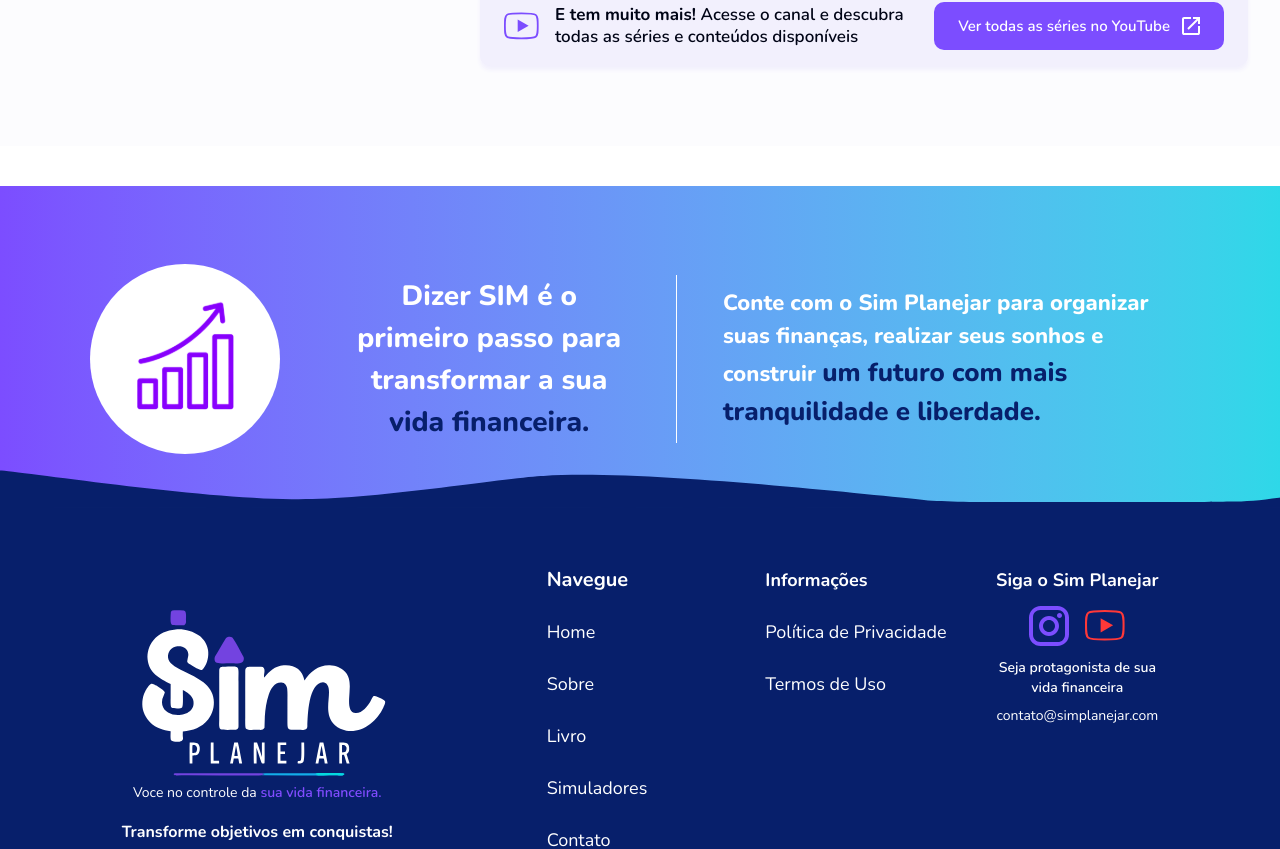
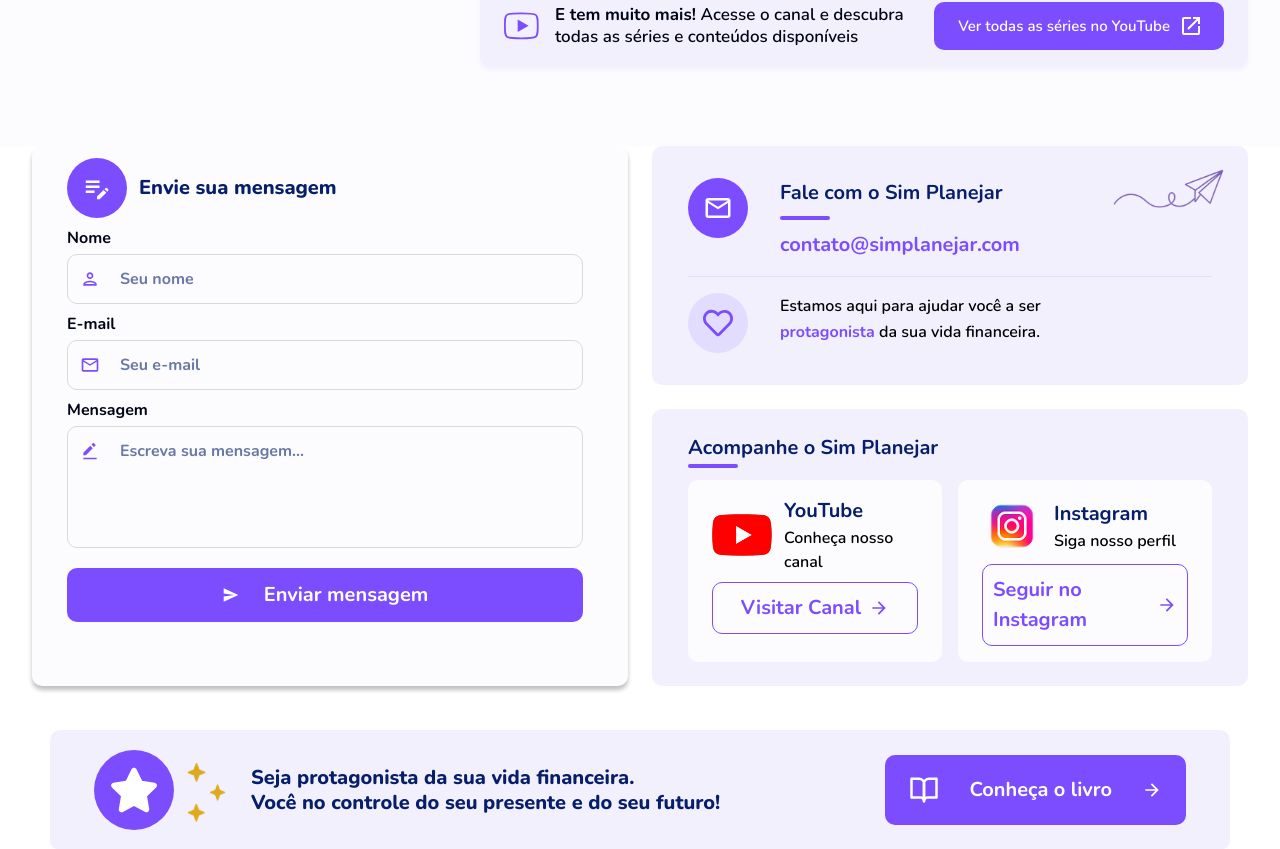
Before and after one commit to simplanejar/website-simplanejar, a Next.js app: page / in a window 1280 px wide. Shown: the part 6044-6893 px from the top of the page. Built offline with nearby package versions, Linux system fonts and the light colour scheme.

Commit message:
chore: make contact form work

```diff
--- a/app/page.tsx
+++ b/app/page.tsx
@@ -4,6 +4,7 @@ import { Videos } from "@/components/pages/home/videos";
 import Simulators from "@/components/pages/home/simulators";
 import Founder from "@/components/pages/home/founder";
 import { About } from "@/components/pages/home/about";
+import ContactBody from "@/components/pages/contact/ContactBody";
 
 export default function Home() {
   return (
@@ -14,6 +15,7 @@ export default function Home() {
       <Founder/>
       <Simulators></Simulators>
       <Videos></Videos>
+      <ContactBody />
     </>
   );
 }
--- a/components/pages/contact/ContactBody.tsx
+++ b/components/pages/contact/ContactBody.tsx
@@ -14,6 +14,11 @@ import { IoMdSend, IoMdArrowForward } from "react-icons/io";
 import { FaRegHeart } from "react-icons/fa";
 import { FaStar } from "react-icons/fa6";
 import { FiBookOpen } from "react-icons/fi";
+
+{/*Form*/}
+import { enviarEmail } from "@/src/lib/email";
+
+
 
 
 interface FormField {
@@ -212,53 +217,18 @@ function FormCard({ data }: { data: ContactBodyData["form"] }) {
     const TitleIcon = data.title.icon;
     const SendIcon = data.send.icon;
 
-    const notifySuccess = () => toast.success(data.notify.success, {
-        position: "bottom-right",
-        autoClose: 3000,
-        hideProgressBar: true,
-        closeOnClick: false,
-        pauseOnHover: false,
-        draggable: false,
-        progress: undefined,
-        theme: "light",
-        transition: Zoom,
-    });
-
-    const notifyError = () => toast.error(data.notify.error, {
-        position: "bottom-right",
-        autoClose: 3000,
-        hideProgressBar: true,
-        closeOnClick: false,
-        pauseOnHover: false,
-        draggable: false,
-        progress: undefined,
-        theme: "light",
-        transition: Zoom,
-    });
-
     const form = useRef<HTMLFormElement>(null);
 
-    const sendEmail = (e: SubmitEvent<HTMLFormElement>) => {
-        e.preventDefault();
-
+    const sendEmail = (e: React.SubmitEvent<HTMLFormElement>) => {e.preventDefault();
         if (!form.current) return;
 
-        emailjs
-        .sendForm(process.env.NEXT_PUBLIC_SERVICE_ID!, process.env.NEXT_PUBLIC_TEMPLATE_ID!, form.current, {
-            publicKey: process.env.NEXT_PUBLIC_PUBLIC_KEY!,
-        })
-        .then(
-            () => {
-                console.log('SUCCESS!');
-                form.current && form.current.reset();
-                notifySuccess();
-            },
-            (error: EmailJSResponseStatus) => {
-                console.log('FAILED...', error.text);
-                notifyError();
-            },
-        );
-    };
+        enviarEmail({
+            tipo: "contato",
+            subject: "Novo contato - Sim Planejar",
+            form: form.current,
+            mensagens: data.notify,
+        });
+};
 
 
     return (
--- /dev/null
+++ b/src/lib/email.ts
@@ -0,0 +1,73 @@
+// src/lib/email.ts
+import emailjs, { EmailJSResponseStatus } from "@emailjs/browser";
+import { toast, Zoom } from "react-toastify";
+
+const toastOptions = {
+  position: "bottom-right" as const,
+  autoClose: 3000,
+  hideProgressBar: true,
+  closeOnClick: false,
+  pauseOnHover: false,
+  draggable: false,
+  theme: "light" as const,
+  transition: Zoom,
+};
+
+// 1. Um builder por formulário
+const builders = {
+  contato: (dados: FormData) => `
+    <h2>Novo contato</h2>
+    <p><strong>Nome:</strong> ${dados.get("name")}</p>
+    <p><strong>Email:</strong> ${dados.get("email")}</p>
+    <p><strong>Mensagem:</strong> ${dados.get("message")}</p>
+  `,
+  feedbackLivro: (dados: FormData) => `
+    <h2>Pedido de orçamento</h2>
+    <p><strong>Empresa:</strong> ${dados.get("empresa")}</p>
+    <p><strong>Escopo:</strong> ${dados.get("escopo")}</p>
+    <p><strong>Email:</strong> ${dados.get("email")}</p>
+  `,
+  simuladorSonhos: (dados: FormData) => `
+    <h2>Trabalhe conosco</h2>
+    <p><strong>Nome:</strong> ${dados.get("name")}</p>
+    <p><strong>Área de interesse:</strong> ${dados.get("area")}</p>
+  `,
+  simuladorAposentadoria: (dados: FormData) => `
+    <h2>Trabalhe conosco</h2>
+    <p><strong>Nome:</strong> ${dados.get("name")}</p>
+    <p><strong>Área de interesse:</strong> ${dados.get("area")}</p>
+  `,
+} satisfies Record<string, (dados: FormData) => string>;
+
+type FormType = keyof typeof builders;
+
+// 2. Uma única função de envio, usada por todos
+interface EnviarEmailParams {
+  tipo: FormType;
+  subject: string;
+  form: HTMLFormElement;
+  mensagens: { success: string; error: string };
+}
+
+export function enviarEmail({ tipo, subject, form, mensagens }: EnviarEmailParams) {
+  const dados = new FormData(form);
+  const corpoHtml = builders[tipo](dados);
+
+  return emailjs
+    .send(
+      process.env.NEXT_PUBLIC_SERVICE_ID!,
+      process.env.NEXT_PUBLIC_TEMPLATE_ID!,
+      { corpo_html: corpoHtml, subject, toEmail: "izabellysouza576@gmail.com" },
+      { publicKey: process.env.NEXT_PUBLIC_PUBLIC_KEY! }
+    )
+    .then(
+      () => {
+        form.reset();
+        toast.success(mensagens.success, toastOptions);
+      },
+      (error: EmailJSResponseStatus) => {
+        console.error("FAILED...", error.text);
+        toast.error(mensagens.error, toastOptions);
+      }
+    );
+}
```
Also changed, not shown: 1 other file (tests, documents, lock files or other folders).
